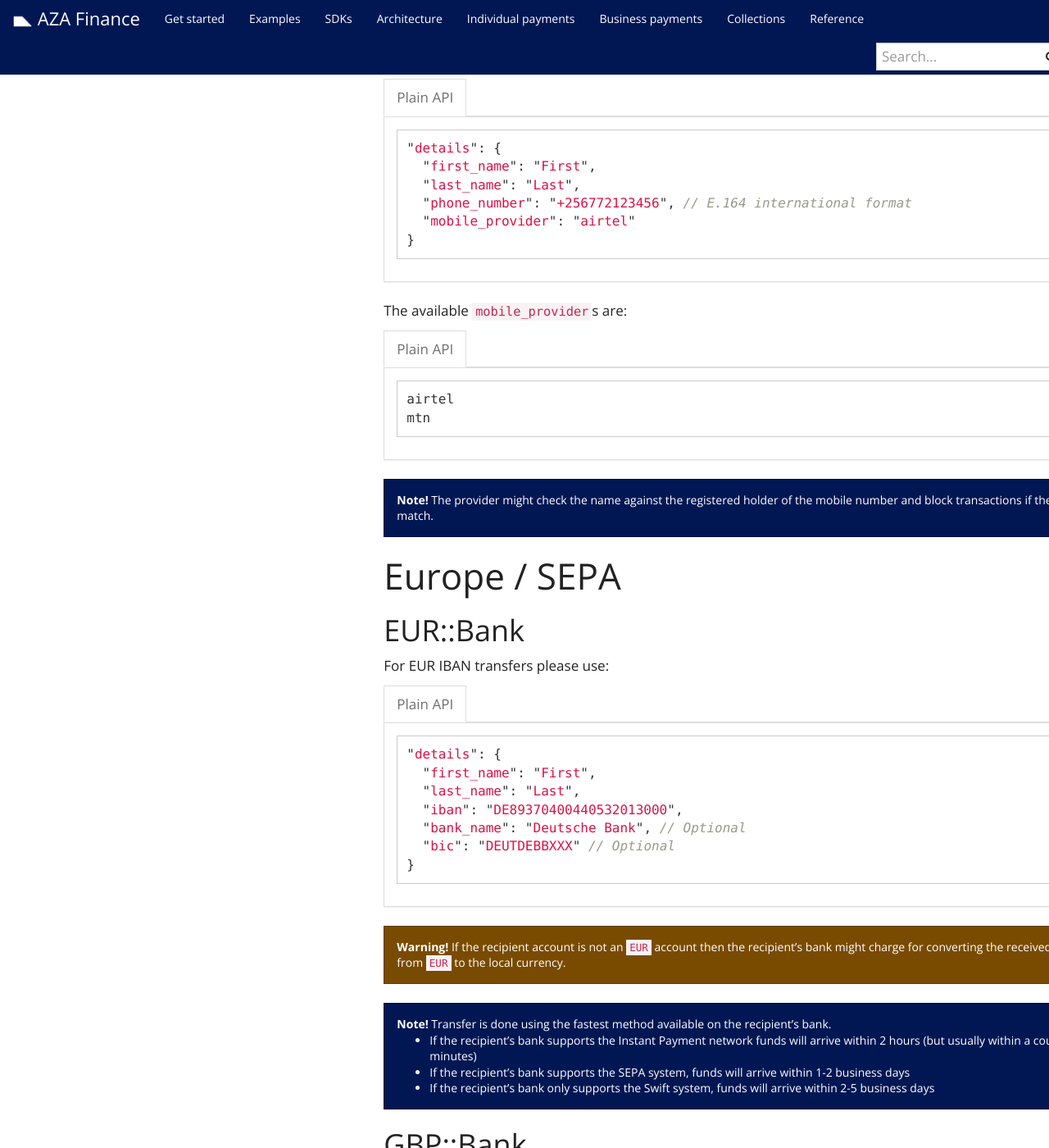
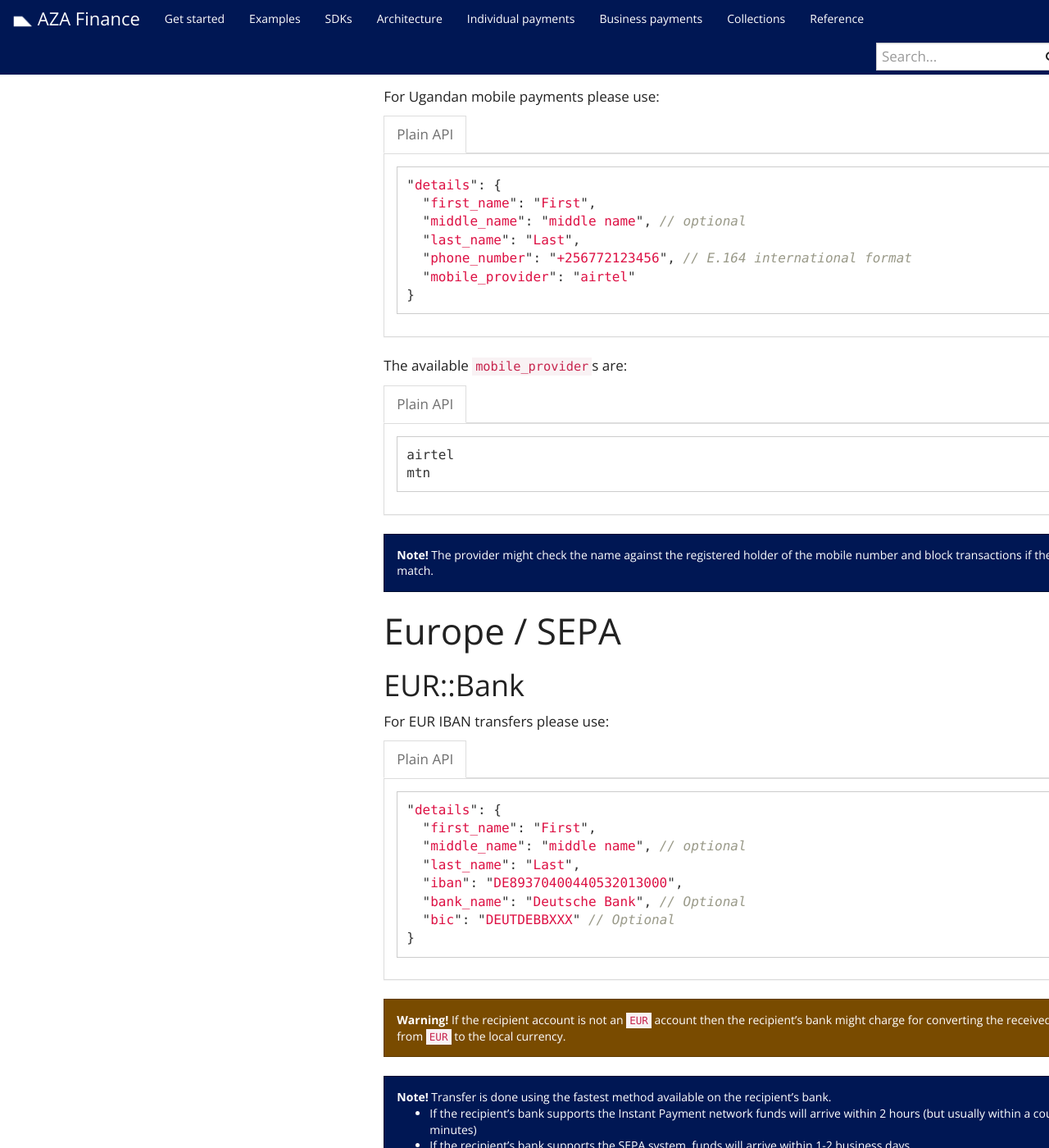
Before and after one commit to transferzero/api-documentation, a Jekyll site: the page built from _docs/individual-payments.md, in a window 1280 px wide and 1400 px high, scrolled down 8582 px. Shown: the whole window at 82% size. Built offline with Jekyll 4.4.1, drawn with Linux system fonts in a browser that asks for light colours; nearby versions of some CDN libraries; comment, search, counter and statistics services are not loaded; some of the changed text lies outside the part shown.

Commit message:
BTA-12239 adding an optional middle name on egp individual beneficiaries

```diff
--- a/_includes/corridors/recipient_name.md
+++ b/_includes/corridors/recipient_name.md
@@ -2,5 +2,6 @@
   {% capture recipient_name %}"name": "Company name"{% endcapture %}
 {% elsif include.recipient_type == 'individual' %}
   {% capture recipient_name %}"first_name": "First",
+  "middle_name": "middle name", // optional
   "last_name": "Last"{% endcapture %}
 {% endif %}
```
